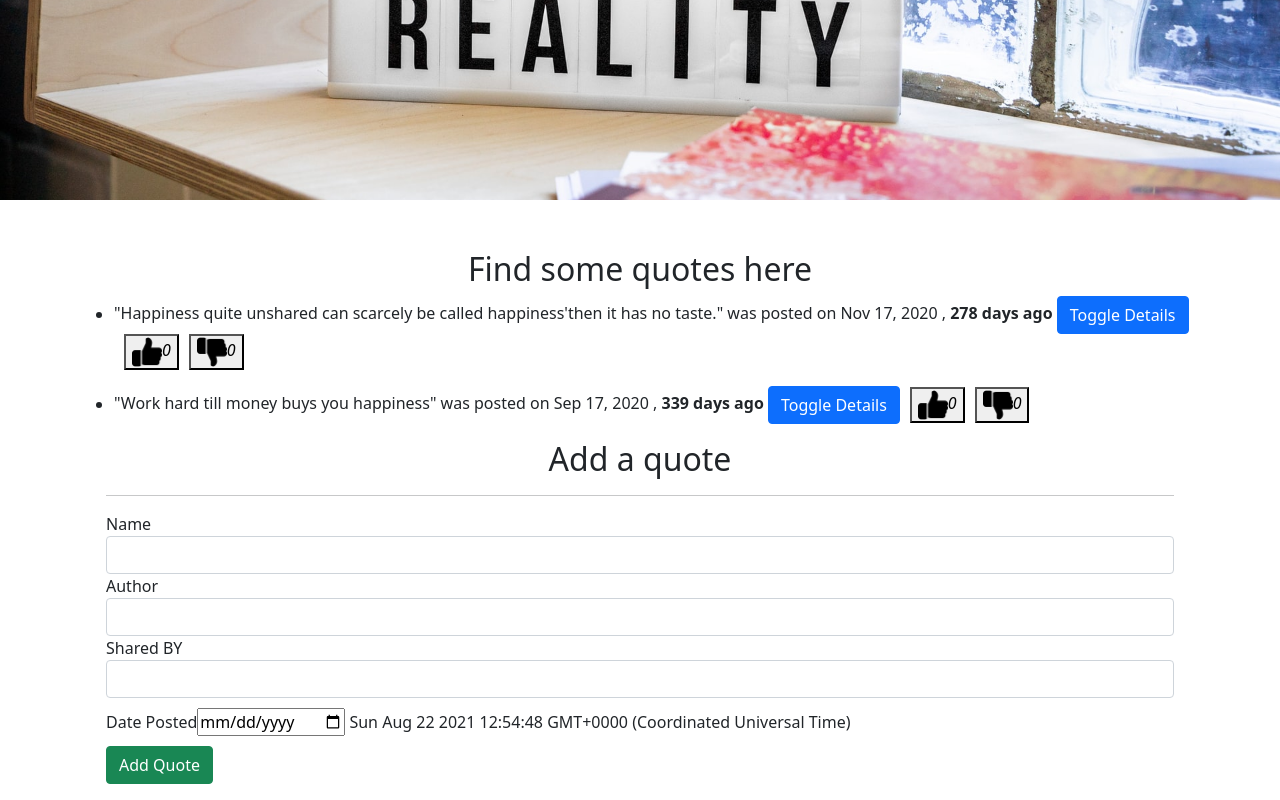
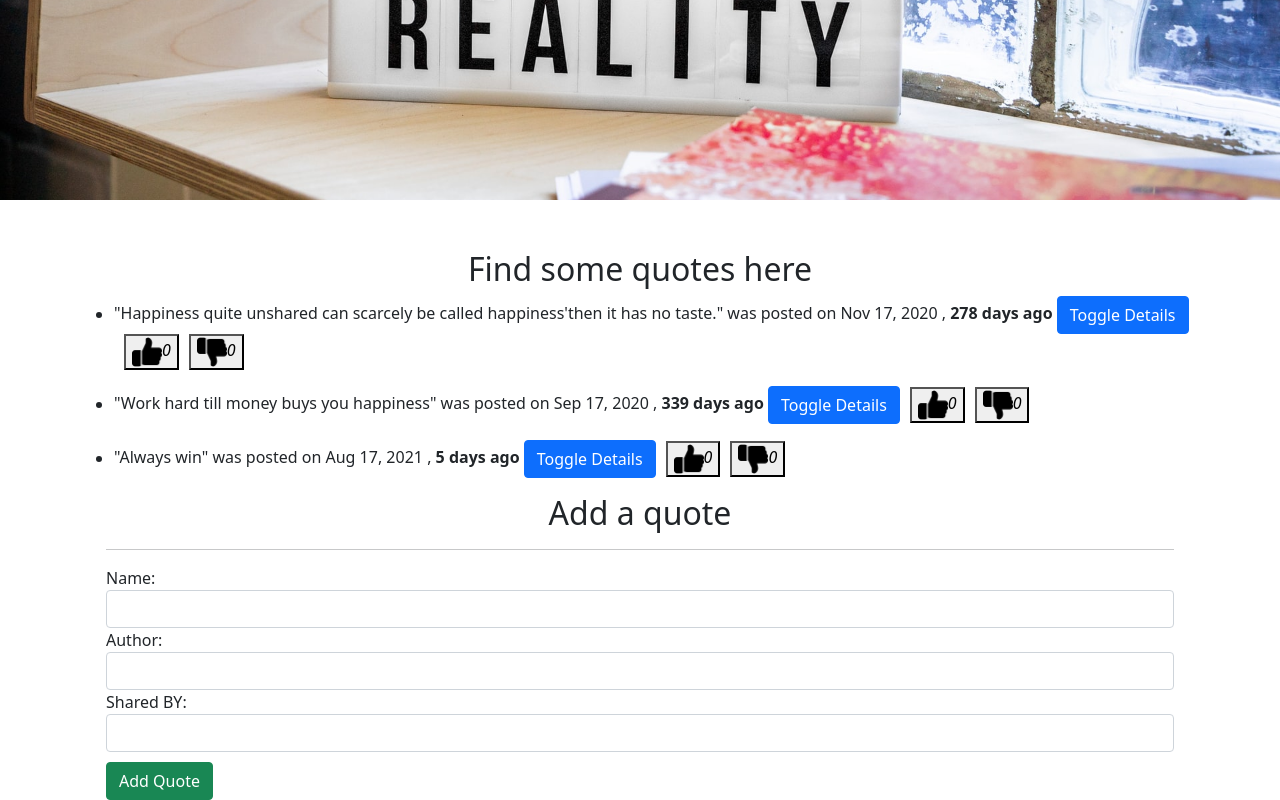
Before and after one commit to alexkarumbi/quotes-IP, an Angular app: page / in a window 1280 px wide. Shown: the part 500-1300 px from the top of the page. Built offline with nearby package versions, Linux system fonts and the light colour scheme.

Commit message:
Add final commit

```diff
--- a/src/app/date-count.pipe.ts
+++ b/src/app/date-count.pipe.ts
@@ -1,19 +1,24 @@
 import { Pipe, PipeTransform } from '@angular/core';
-
+import { Quote } from './quote';
 @Pipe({
   name: 'dateCount'
 })
 export class DateCountPipe implements PipeTransform {
 
-  transform(value: any):number{
+  transform(value: any):any{
+
     let today:Date= new Date();
     let todayWithNoTime:any= new Date(today.getFullYear(),today.getMonth(),today.getDate())
     let dateDifference =Math.abs( todayWithNoTime - value);
-    const secsInDays =86400;
+    console.log(dateDifference, "here is the date")
     let dateDifferenceInSeconds = dateDifference*0.001
-    let dateCounter =dateDifferenceInSeconds/secsInDays
+    let dateCounter =Math.floor(dateDifferenceInSeconds/86400)
 
-    return dateCounter
+    if(dateCounter > 0){
+      return dateCounter + " days ago"
+    }else{
+      return("Today")
+    }
   }
 
 }
--- a/src/app/quote-details/quote-details.component.html
+++ b/src/app/quote-details/quote-details.component.html
@@ -1,4 +1,5 @@
 <p>
- Written by {{quote.author}} and shared by {{quote.fan}}
+    Shared by {{quote.fan}} <br>
+    <span style="font-style: italic;font-weight: bolder;">Author~{{quote.author}}</span>
 </p>
 <button (click)='goalDelete(true)'class="btn btn-outline-danger"> Delete Quote</button>
--- a/src/app/quote-form/quote-form.component.html
+++ b/src/app/quote-form/quote-form.component.html
@@ -2,10 +2,10 @@
     <h2 class="text-center">Add a quote </h2>
     <hr>
 
-    <form (ngSubmit)='submitQuote()' #quoteForm ='ngForm'>
+    <form (ngSubmit)='submitQuote(quoteForm);quoteForm.resetForm({})' #quoteForm ='ngForm'>
         <div class="form-group">
 
-            <label for="name">Name</label>
+            <label for="name">Name:</label>
             <input type="text" required class="form-control" id="name" [(ngModel)]="newQuote.name" name="name" #name ='ngModel'>
             <div [hidden] ="name.valid || name.pristine " class="alert alert-danger ">
                 <p>Name is required</p>
@@ -14,7 +14,7 @@
             </div>
         <div class="form-group">
 
-            <label for="author">Author</label>
+            <label for="author">Author:</label>
             <input type="text" class="form-control" id="author" required [(ngModel)]="newQuote.author" name="author" #author='ngModel'>
             <div [hidden] ="name.valid || name.pristine " class="alert alert-danger ">
                 <p>Author is required</p>
@@ -23,7 +23,7 @@
 
         </div>
         <div class="form-group">
-            <label for="fan">Shared BY</label>
+            <label for="fan">Shared BY:</label>
             <input type='text' class="form-control" id="fan" required [(ngModel)]="newQuote.fan" name="fan" #fan='ngModel'>
             <div [hidden] ="name.valid || name.pristine " class="alert alert-danger ">
                 <p>Shared By is required</p>
@@ -31,15 +31,15 @@
             {{newQuote.fan}}
 
         </div>
-        <div class="form-group" style="margin-top: 10px;">
-            <label for="postDate">Date Posted</label>
+        <!-- <div class="form-group" style="margin-top: 10px;">
+            <label for="postDate">Date Posted:</label>
             <input type='date' id="complete" required [(ngModel)]="newQuote.notedDate" name="notedDate"#noteDate='ngModel'>
             <div [hidden] ="name.valid || name.pristine " class="alert alert-danger ">
                 <p>Date is required</p>
             </div>
             {{newQuote.notedDate}}
 
-        </div>
+        </div> -->
 
         <button style="margin-top: 10px;" type="submit"class="btn btn-success">Add Quote</button>
     </form>
--- a/src/app/quote-form/quote-form.component.ts
+++ b/src/app/quote-form/quote-form.component.ts
@@ -1,4 +1,5 @@
 import { Component, OnInit,Output,EventEmitter } from '@angular/core';
+import { NgForm } from '@angular/forms';
 import {Quote} from '../quote'
 @Component({
   selector: 'app-quote-form',
@@ -9,9 +10,15 @@ export class QuoteFormComponent implements OnInit {
    newQuote = new Quote (0,"","","",0,0,new Date());
    @Output() addQuote =new EventEmitter<Quote>();
 
-   submitQuote(){
+   submitQuote(f:NgForm){
+     if (f.valid){
      this.addQuote.emit(this.newQuote);
+     this.newQuote=new Quote(0,"","","",0,0,new Date ())
    }
+   else{
+     alert("Please fill in all the details")
+   }
+  }
   constructor() { }
 
   ngOnInit(): void {
--- a/src/app/quote/quote.component.html
+++ b/src/app/quote/quote.component.html
@@ -10,10 +10,10 @@
 
      <ul>
          <li>
-             "{{quotes.name}}" was posted on {{quotes.notedDate|date}} , <strong>{{quotes.notedDate|dateCount}} days ago </strong>
+             "{{quotes.name}}" was posted on {{quotes.notedDate|date}} , <strong>{{quotes.notedDate|dateCount}} </strong>
              <button (click)='toggleDetails(i)' class="btn btn-primary">Toggle Details</button>
-             <button (click)='upvote(i)' style="margin-left:10px;"><img src="assets/like.png" alt="Like button" style="height: 30px;width: 30px;"><i>{{quotes.upvotes}}</i></button>
-             <button (click)='downvote(i)' style="margin-left:10px;"><img src="assets/dislike.png" alt="dislike button" style="height: 30px;width: 30px;"><i>{{quotes.downvotes}}</i></button>
+             <button (click)='upvote(i)' style="margin-left:10px;"><img src="../../assets/like.png" alt="Like button" style="height: 30px;width: 30px;"><i>{{quotes.upvotes}}</i></button>
+             <button (click)='downvote(i)' style="margin-left:10px;"><img src="../../assets/dislike.png" alt="dislike button" style="height: 30px;width: 30px;"><i>{{quotes.downvotes}}</i></button>
              <div *ngIf='quotes.showDetails'>
                  <app-quote-details [quote]='quotes' (isComplete) ='deleteQuote($event,i)'></app-quote-details>
              </div>
--- a/src/app/quote/quote.component.ts
+++ b/src/app/quote/quote.component.ts
@@ -9,7 +9,8 @@ export class QuoteComponent implements OnInit {
 
   quotes:Quote[] =[
     new Quote (1,"Happiness quite unshared can scarcely be called happiness'then it has no taste.","Charlotte Bronte","Amira",0,0,new Date(2020,10,17)),
-    new Quote (2,"Work hard till money buys you happiness","Karumbi","Muthambuku",0,0,new Date(2020,8,17))
+    new Quote (2,"Work hard till money buys you happiness","Karumbi","Muthambuku",0,0,new Date(2020,8,17)),
+    new Quote (3,"Always win","Grievin","Karumbi",0,0,new Date(2021,7,17))
   ]
   toggleDetails(index:any){
     this.quotes[index].showDetails = !this.quotes[index].showDetails;
@@ -25,6 +26,8 @@ export class QuoteComponent implements OnInit {
     let quoteLength=this.quotes.length;
     quote.id=quoteLength+1;
     quote.completeDate =new Date(quote.notedDate)
+    console.log(quote, this.quotes, 'Here is the new object');
+
     this.quotes.push(quote)
   }
   upvote(index:any){
```
